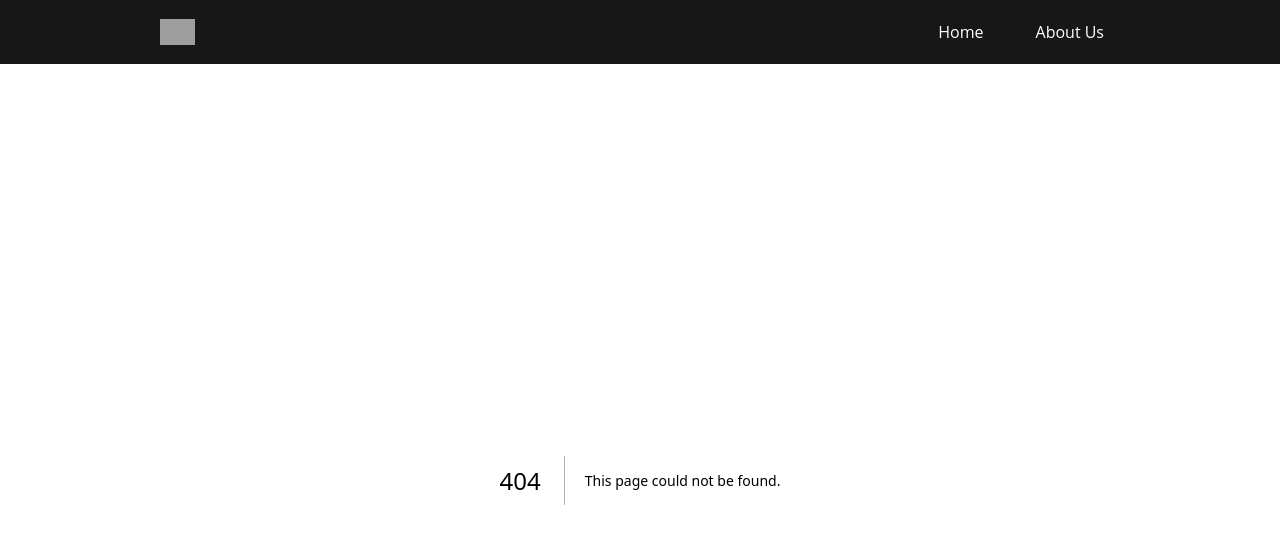
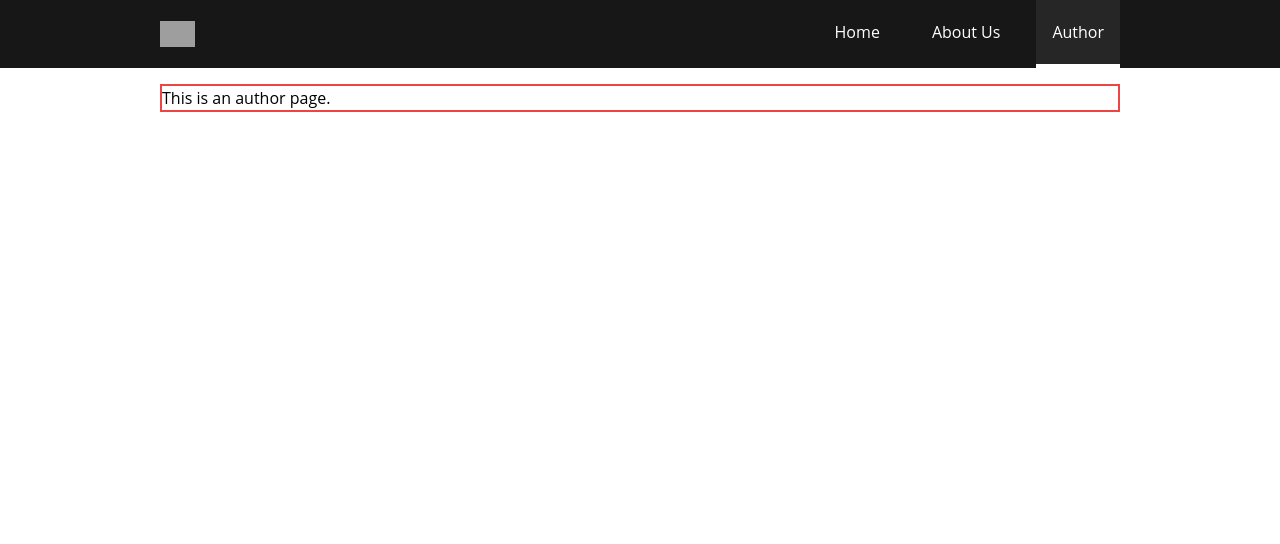
Before and after one commit to sambeetpanda507/blog-webapp-next-client, a Next.js app: page /author in a window 1280 px wide. Before the commit this address had no page. Shown: the top 544 px of the page. Built offline with nearby package versions, Linux system fonts and the light colour scheme; grey boxes are pictures that could not be loaded.

Commit message:
added author page.

```diff
--- /dev/null
+++ b/components/Icons/PeopleIcon.tsx
@@ -0,0 +1,18 @@
+import { FC } from 'react';
+
+export const PeopleIcon: FC = () => {
+  return (
+    <svg
+      xmlns="http://www.w3.org/2000/svg"
+      viewBox="0 0 24 24"
+      fill="currentColor"
+      className="w-6 h-6"
+    >
+      <path
+        fillRule="evenodd"
+        d="M7.5 6a4.5 4.5 0 119 0 4.5 4.5 0 01-9 0zM3.751 20.105a8.25 8.25 0 0116.498 0 .75.75 0 01-.437.695A18.683 18.683 0 0112 22.5c-2.786 0-5.433-.608-7.812-1.7a.75.75 0 01-.437-.695z"
+        clipRule="evenodd"
+      />
+    </svg>
+  );
+};
--- a/components/NavBar/MobileDrawer.tsx
+++ b/components/NavBar/MobileDrawer.tsx
@@ -9,7 +9,7 @@ import {
   ListItemIcon,
 } from '@mui/material';
 import { useRouter } from 'next/router';
-import { HomeIcon, InfoIcon } from '../icons';
+import { HomeIcon, InfoIcon, PeopleIcon } from '../Icons';
 
 type PropTypes = {
   isOpen: boolean;
@@ -42,7 +42,7 @@ const DrawerItem: FC<NavItemType> = (props) => {
 
 const MobileDrawer: FC<PropTypes> = (props) => {
   const { isOpen, setIsDrawerOpen } = props;
-  const [navItems, setNavItems] = useState<NavItemType[]>([
+  const [navItems] = useState<NavItemType[]>([
     {
       path: '/',
       icon: <HomeIcon />,
@@ -53,6 +53,11 @@ const MobileDrawer: FC<PropTypes> = (props) => {
       icon: <InfoIcon />,
       name: 'about',
     },
+    {
+      path: '/author',
+      icon: <PeopleIcon />,
+      name: 'author',
+    }
   ]);
 
   const handleClose = () => {
--- a/components/NavBar/index.tsx
+++ b/components/NavBar/index.tsx
@@ -5,7 +5,7 @@ import { IconButton } from '@mui/material';
 import MobileDrawer from './MobileDrawer';
 import BrandLogo from '@/public/assets/brand_logo.png';
 import Image from 'next/image';
-import { MenuIcon } from '../icons';
+import { MenuIcon } from '../Icons';
 
 type NavLinkType = {
   name: string;
@@ -25,6 +25,11 @@ const NavBar: FC = () => {
       isActive: false,
       path: '/about',
     },
+    {
+      name: 'Author',
+      isActive: false,
+      path: '/author',
+    }
   ]);
   const router = useRouter();
   const [isDrawerOpen, setIsDrawerOpen] = useState<boolean>(false);
--- a/components/icons/index.ts
+++ b/components/icons/index.ts
@@ -1,5 +1,6 @@
 import { HomeIcon } from './HomeIcon';
 import { InfoIcon } from './InfoIcon';
 import { MenuIcon } from './MenuIcon';
+import { PeopleIcon } from './PeopleIcon';
 
-export { HomeIcon, InfoIcon, MenuIcon };
+export { HomeIcon, InfoIcon, MenuIcon, PeopleIcon };
--- /dev/null
+++ b/pages/author/index.tsx
@@ -0,0 +1,20 @@
+import { NextPage } from 'next';
+import Head from 'next/head';
+
+const AuthorPage: NextPage = () => {
+  return (
+    <>
+      {/* HEAD SECTION */}
+      <Head>
+        <title>Author</title>
+      </Head>
+
+      {/* PAGE CONTENT SECTION */}
+      <section className="border-2 border-red-500">
+        This is an author page.
+      </section>
+    </>
+  );
+};
+
+export default AuthorPage;
```
